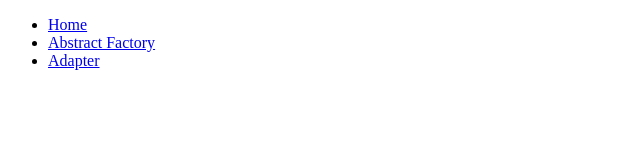
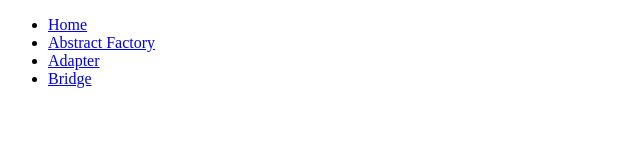
Before and after one commit to theFl00f/ts-design-patterns, a React (Vite) app: page / in a window 1280 px wide. Shown: the top 160 px of the page, without its empty margins (0-640 px from the left). Built offline with nearby package versions, Linux system fonts and the light colour scheme.

Commit message:
Add bridge route

```diff
--- a/src/pages/index.ts
+++ b/src/pages/index.ts
@@ -1,3 +1,4 @@
 export { AbstractFactoryPage } from './AbstractFactoryPage';
 export { AdapterPage } from './AdapterPage';
+export { BridgePage } from './BridgePage';
 export { HomePage } from './HomePage';
--- a/src/router/routes.tsx
+++ b/src/router/routes.tsx
@@ -1,7 +1,13 @@
 import { RouteObject } from 'react-router-dom';
-import { AbstractFactoryPage, AdapterPage, HomePage } from '../pages';
+import {
+  AbstractFactoryPage,
+  AdapterPage,
+  BridgePage,
+  HomePage,
+} from '../pages';
 
-export const ROUTES: Pick<RouteObject, 'path' | 'element' | 'id'>[] = [
+export const ROUTES: Required<Pick<RouteObject, 'path' | 'element' | 'id'>>[] =
+  [
     {
       path: '/',
       element: <HomePage />,
@@ -17,6 +23,11 @@ export const ROUTES: Pick<RouteObject, 'path' | 'element' | 'id'>[] = [
       element: <AdapterPage />,
       id: 'Adapter',
     },
+    {
+      path: '/bridge',
+      element: <BridgePage />,
+      id: 'Bridge',
+    },
   ];
 
 export default ROUTES;
```
Lines whose indentation alone changed are shown as unchanged.
